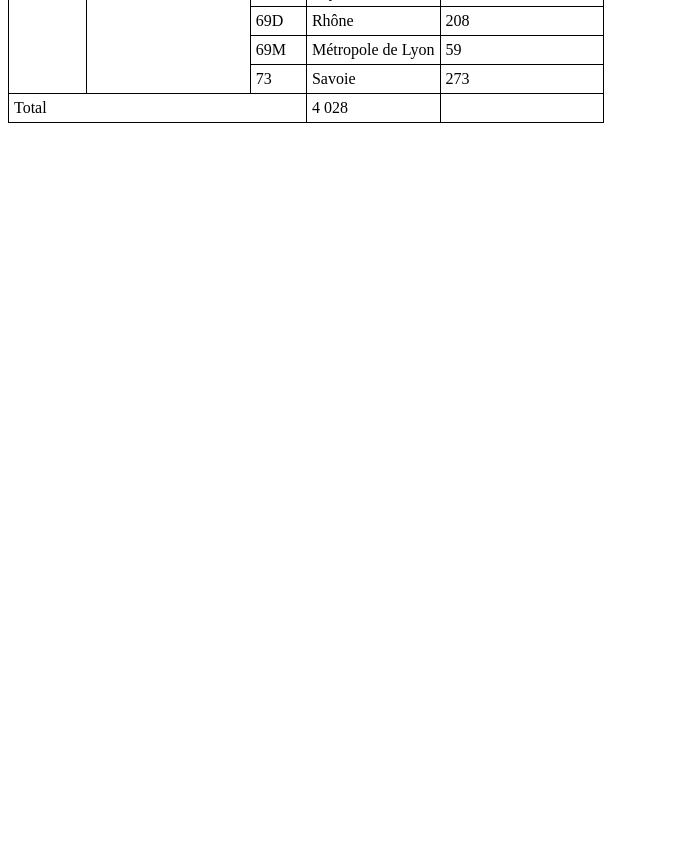
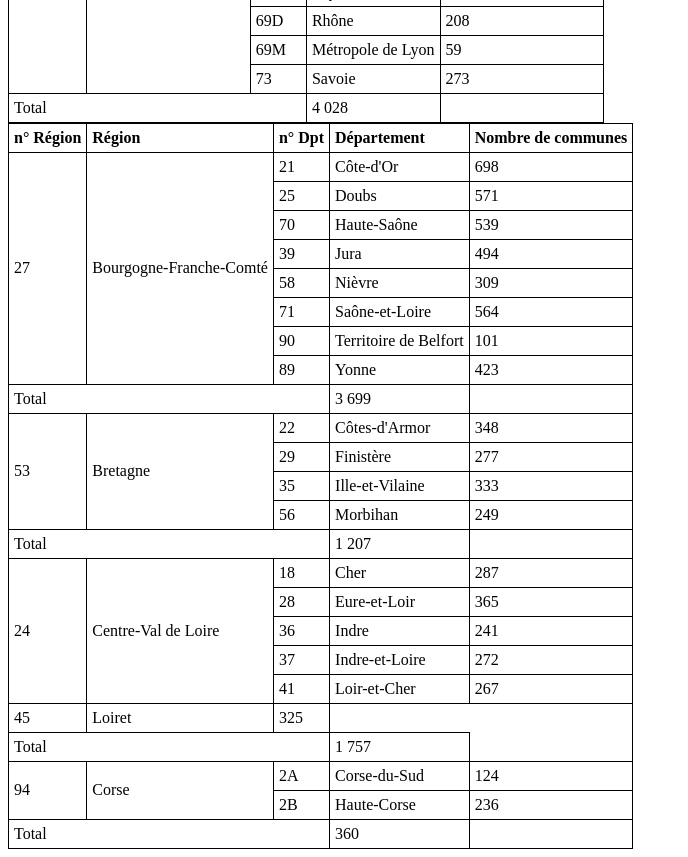
Before and after one commit to GermanBurdin1/devweb1-eval-git, a plain HTML site: page index.html in a window 1280 px wide. Shown: the part 380-1237 px from the top of the page, without its empty margins (0-688 px from the left). Before the commit the page ends 800 px from the top, so only its background shows below. Drawn offline with Linux system fonts and the light colour scheme.

Commit message:
Bourgogne, Bretagne, Loire, Corse

```diff
--- a/index.html
+++ b/index.html
@@ -16,7 +16,7 @@
 </head>
 <body>
 
-<h2>Régions et Départements en Auvergne-Rhône-Alpes</h2>
+<h2>Communes de France</h2>
 
 <table>
   <tr>
@@ -99,5 +99,140 @@
   </tr>
 </table>
 
+<table>
+    <tr>
+      <th>n° Région</th>
+      <th>Région</th>
+      <th>n° Dpt</th>
+      <th>Département</th>
+      <th>Nombre de communes</th>
+    </tr>
+    <tr>
+        <td rowspan="8">27</td>
+        <td rowspan="8">Bourgogne-Franche-Comté</td>
+        <td>21</td>
+        <td>Côte-d'Or</td>
+        <td>698</td>
+      </tr>
+      <tr>
+        <td>25</td>
+        <td>Doubs</td>
+        <td>571</td>
+      </tr>
+      <tr>
+        <td>70</td>
+        <td>Haute-Saône</td>
+        <td>539</td>
+      </tr>
+      <tr>
+        <td>39</td>
+        <td>Jura</td>
+        <td>494</td>
+      </tr>
+      <tr>
+        <td>58</td>
+        <td>Nièvre</td>
+        <td>309</td>
+      </tr>
+      <tr>
+        <td>71</td>
+        <td>Saône-et-Loire</td>
+        <td>564</td>
+      </tr>
+      <tr>
+        <td>90</td>
+        <td>Territoire de Belfort</td>
+        <td>101</td>
+      </tr>
+      <tr>
+        <td>89</td>
+        <td>Yonne</td>
+        <td>423</td>
+      </tr>
+      <tr>
+        <td colspan="3">Total</td>
+        <td>3 699</td>
+      </tr>
+      <tr>
+        <td rowspan="4">53</td>
+        <td rowspan="4">Bretagne</td>
+        <td>22</td>
+        <td>Côtes-d'Armor</td>
+        <td>348</td>
+      </tr>
+      <tr>
+        <td>29</td>
+        <td>Finistère</td>
+        <td>277</td>
+      </tr>
+      <tr>
+        <td>35</td>
+        <td>Ille-et-Vilaine</td>
+        <td>333</td>
+      </tr>
+      <tr>
+        <td>56</td>
+        <td>Morbihan</td>
+        <td>249</td>
+      </tr>
+      <tr>
+        <td colspan="3">Total</td>
+        <td>1 207</td>
+      </tr>
+      <tr>
+        <td rowspan="5">24</td>
+        <td rowspan="5">Centre-Val de Loire</td>
+        <td>18</td>
+        <td>Cher</td>
+        <td>287</td>
+      </tr>
+      <tr>
+        <td>28</td>
+        <td>Eure-et-Loir</td>
+        <td>365</td>
+      </tr>
+      <tr>
+        <td>36</td>
+        <td>Indre</td>
+        <td>241</td>
+      </tr>
+      <tr>
+        <td>37</td>
+        <td>Indre-et-Loire</td>
+        <td>272</td>
+      </tr>
+      <tr>
+        <td>41</td>
+        <td>Loir-et-Cher</td>
+        <td>267</td>
+      </tr>
+      <tr>
+        <td>45</td>
+        <td>Loiret</td>
+        <td>325</td>
+      </tr>
+      <tr>
+        <td colspan="3">Total</td>
+        <td>1 757</td>
+      </tr>
+      <tr>
+        <td rowspan="2">94</td>
+        <td rowspan="2">Corse</td>
+        <td>2A</td>
+        <td>Corse-du-Sud</td>
+        <td>124</td>
+      </tr>
+      <tr>
+        <td>2B</td>
+        <td>Haute-Corse</td>
+        <td>236</td>
+      </tr>
+      <tr>
+        <td colspan="3">Total</td>
+        <td>360</td>
+      </tr>
+
+  </table>
+
 </body>
 </html>
```
